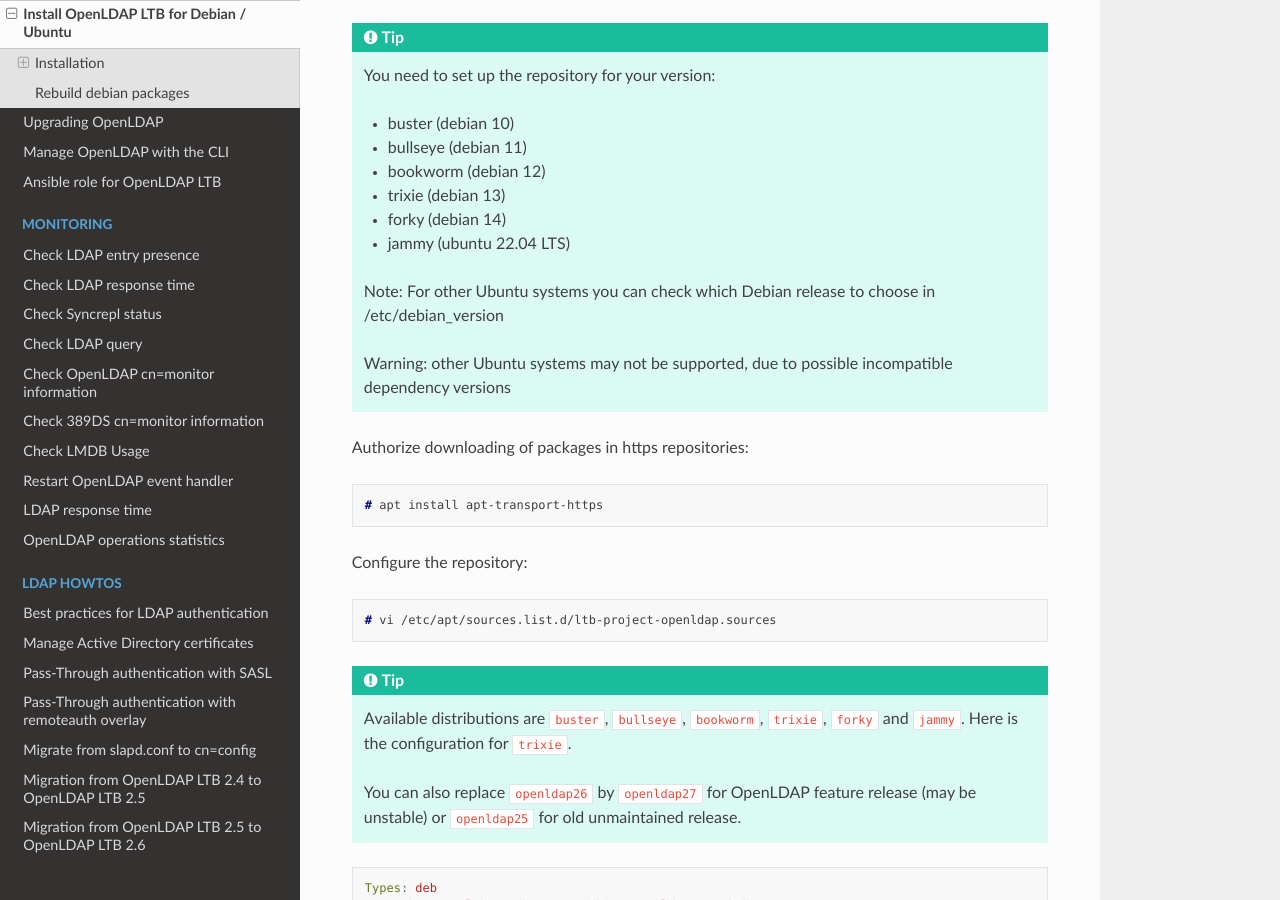
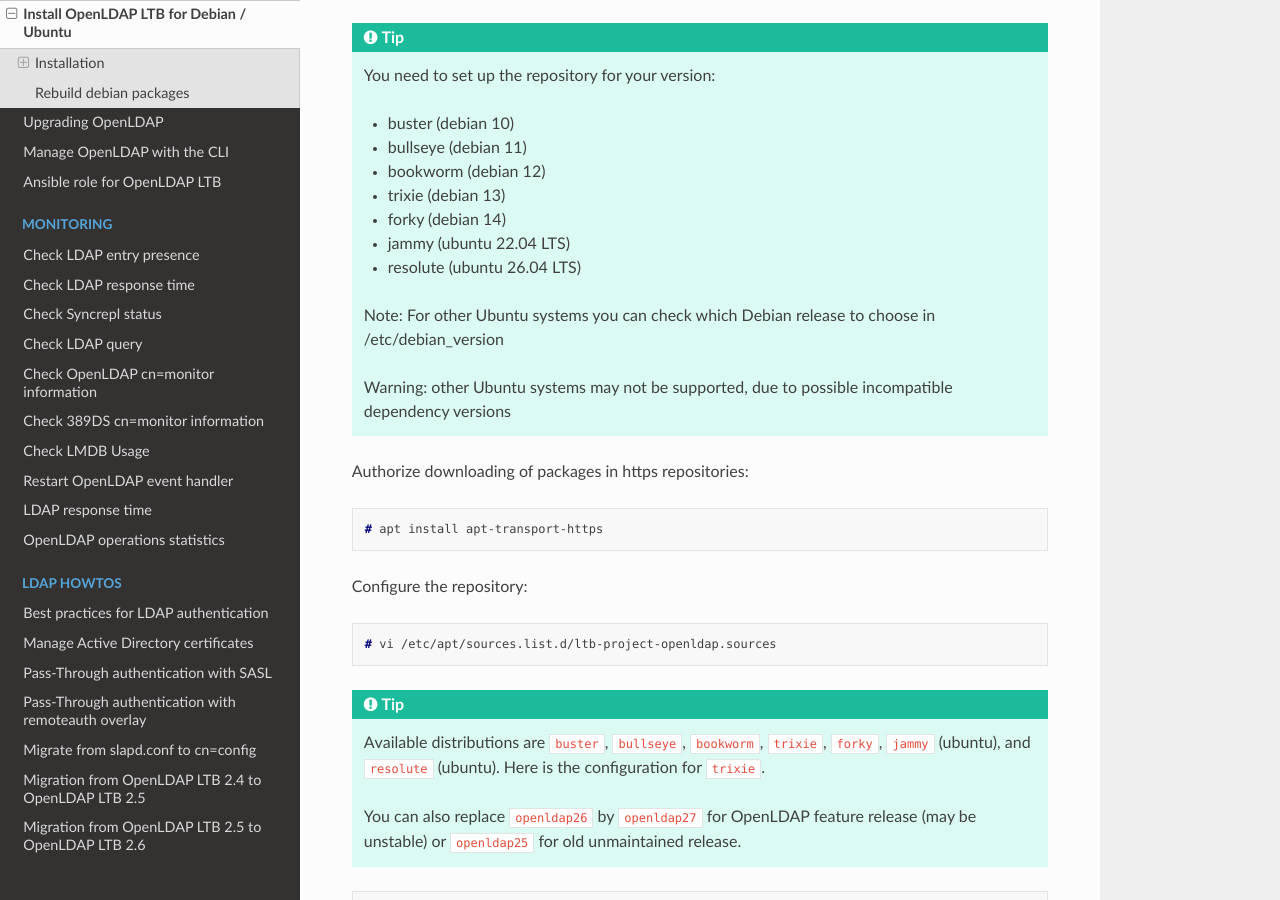
Before and after one commit to ltb-project/documentation, a Sphinx documentation site: the page built from source/openldap-deb.rst, in a window 1280 px wide and 900 px high, scrolled down 765 px. Built offline with Sphinx 7.4.7 and the Read the Docs theme 3.1.0, drawn with Linux system fonts in a browser that asks for light colours.

Commit message:
add ubuntu 26.04 distribution for OpenLDAP LTB packages

```diff
--- a/source/openldap-deb.rst
+++ b/source/openldap-deb.rst
@@ -44,6 +44,7 @@
     * trixie (debian 13)
     * forky (debian 14)
     * jammy (ubuntu 22.04 LTS)
+    * resolute (ubuntu 26.04 LTS)
 
     Note: For other Ubuntu systems you can check which Debian release to choose in /etc/debian_version
 
@@ -65,7 +66,7 @@
 
 .. tip::
 
-    Available distributions are ``buster``, ``bullseye``, ``bookworm``, ``trixie``, ``forky`` and ``jammy``. Here is the configuration for ``trixie``.
+    Available distributions are ``buster``, ``bullseye``, ``bookworm``, ``trixie``, ``forky``, ``jammy`` (ubuntu), and ``resolute`` (ubuntu). Here is the configuration for ``trixie``.
 
     You can also replace ``openldap26`` by ``openldap27`` for OpenLDAP feature release (may be unstable) or ``openldap25`` for old unmaintained release.
 
```
